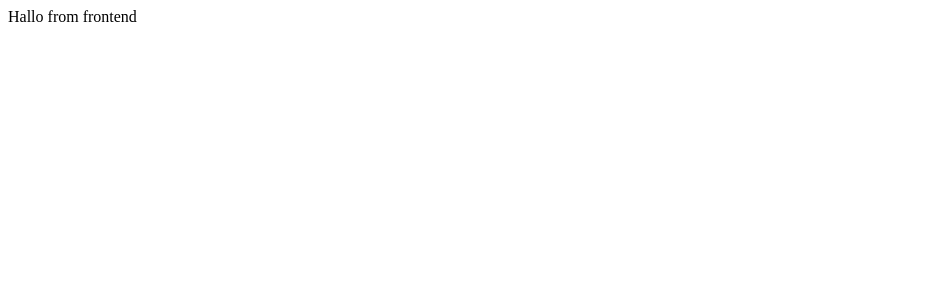
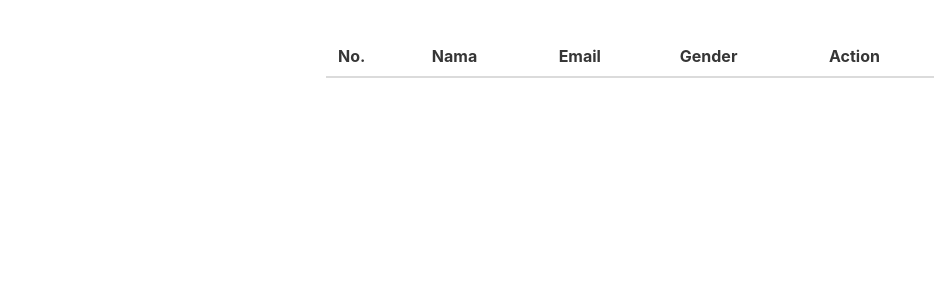
Before and after one commit to hawiksfd/mern-crud, a React (Create React App) app in the folder frontend/: page / in a window 1280 px wide. Shown: the top 300 px of the page, without its empty margins (0-934 px from the left). Built offline with nearby package versions, Linux system fonts and the light colour scheme.

Commit message:
membuat component tabel user list

```diff
--- a/frontend/src/App.js
+++ b/frontend/src/App.js
@@ -1,5 +1,11 @@
+import UserList from "./components/UserList.jsx";
+
 function App() {
-  return <div>Hallo from frontend</div>;
+  return (
+    <div>
+      <UserList />
+    </div>
+  );
 }
 
 export default App;
--- /dev/null
+++ b/frontend/src/components/UserList.jsx
@@ -0,0 +1,32 @@
+import React from 'react'
+const UserList = () => {
+
+  return (
+    <div className="columns mt-5 is-centered">
+        <div className='column is-half'>
+            <table className='table is-striped is-fullwidth'>
+                <thead>
+                    <tr>
+                        <th>No.</th>
+                        <th>Nama</th>
+                        <th>Email</th>
+                        <th>Gender</th>
+                        <th>Action</th>
+                    </tr>
+                </thead>
+                <tbody>
+                    <tr>
+                        <td></td>
+                        <td></td>
+                        <td></td>
+                        <td></td>
+                        <td></td>
+                    </tr>
+                </tbody>
+            </table>
+        </div>
+    </div>
+  )
+}
+
+export default UserList
--- a/frontend/src/index.js
+++ b/frontend/src/index.js
@@ -1,6 +1,7 @@
 import React from "react";
 import ReactDOM from "react-dom/client";
 import App from "./App";
+import "bulma/css/bulma.css";
 
 const root = ReactDOM.createRoot(document.getElementById("root"));
 root.render(
```
